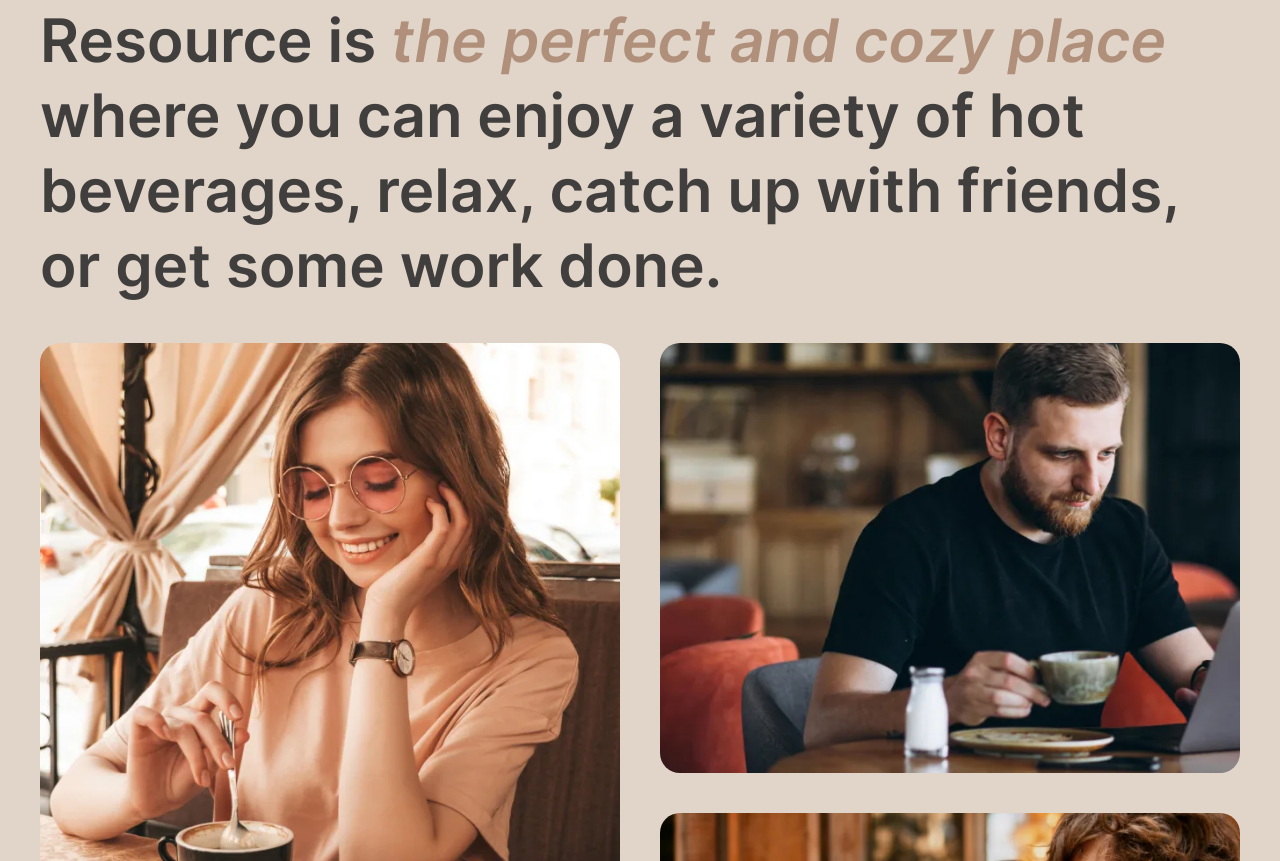
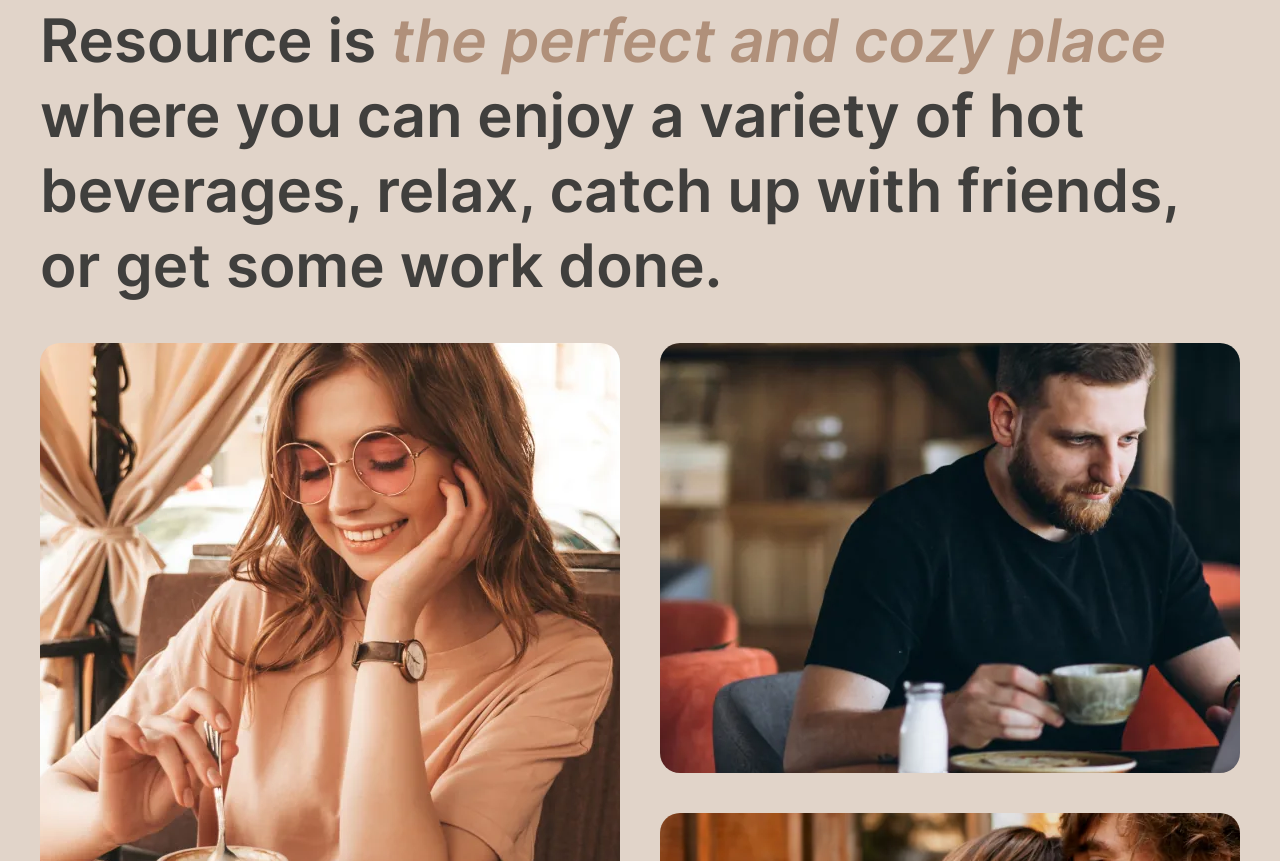
Before and after one commit to denystoneone1/rsschool-landing-page, a website built with Vite: page index.html in a window 1280 px wide. Shown: the part 1739-2600 px from the top of the page. Built offline with nearby package versions, Linux system fonts and the light colour scheme.

Commit message:
fix: keep about images filling their tiles on narrow screens
Width of 110% resolved to 726px only at the desktop column width; on
narrower viewports the square image fell short of the 590px tile and
left gaps. Pinned it to the asset size, cropped by the tile, as in
the design.

```diff
--- a/src/scss/sections/_about.scss
+++ b/src/scss/sections/_about.scss
@@ -38,11 +38,10 @@
 			position: absolute;
 			top: 50%;
 			left: 50%;
-			width: 110%;
+			width: 726px;
+			height: 726px;
 			max-width: none;
-			aspect-ratio: 1;
 			transform: translate(-50%, -50%);
-			object-fit: cover;
 		}
 	}
 
```
